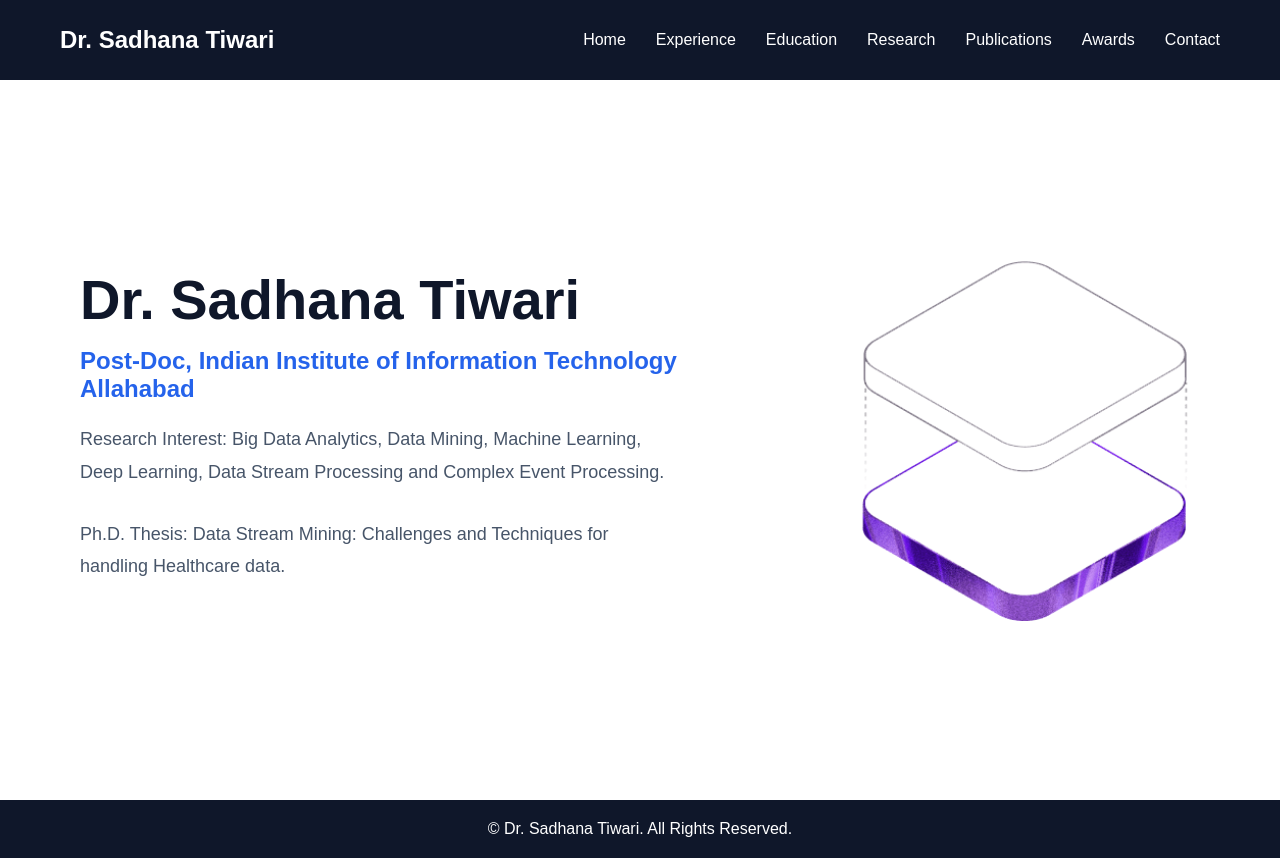
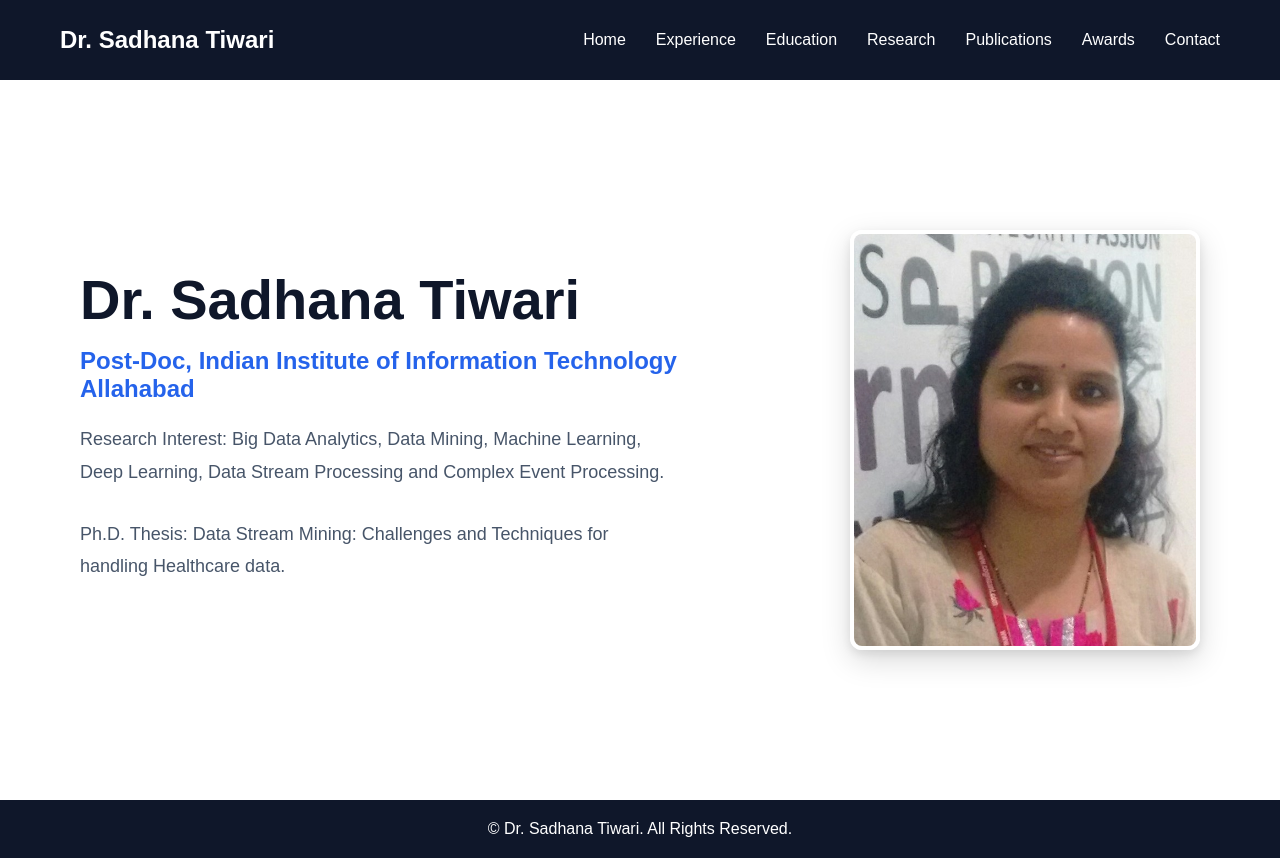
Before and after one commit to MohitChaurasiya1/iiita-portfolio, a React app: page / in a window 1280 px wide. Built offline with nearby package versions, Linux system fonts and the light colour scheme; the HTML template or start-up script is replaced by a standard one.

Commit message:
added image in hero section of home page and place it in pubic folder

```diff
--- a/package.json
+++ b/package.json
@@ -16,6 +16,7 @@
   },
   "devDependencies": {
     "@eslint/js": "^10.0.1",
+    "@rolldown/binding-linux-x64-gnu": "^1.1.0",
     "@types/react": "^19.2.14",
     "@types/react-dom": "^19.2.3",
     "@vitejs/plugin-react": "^6.0.1",
--- a/src/Pages/Home/Home.css
+++ b/src/Pages/Home/Home.css
@@ -39,7 +39,24 @@
     font-size:16px;
 }
 
-.hero-image img{
-    width:350px;
-    border-radius:15px;
+.hero-image img {
+    display: flex;
+  justify-content: center;
+  align-items: center;
+  width: 350px;
+  height: 420px;
+  object-fit: cover;
+
+  border-radius: 12px;
+
+  border: 4px solid #ffffff;
+  box-shadow:
+    0 10px 30px rgba(0, 0, 0, 0.15),
+    0 4px 10px rgba(0, 0, 0, 0.08);
+
+  transition: 0.3s ease;
 }
+
+.hero-image img:hover {
+  transform: translateY(-5px);
+}
--- a/src/Pages/Home/Home.jsx
+++ b/src/Pages/Home/Home.jsx
@@ -1,5 +1,5 @@
 import "./Home.css";
-import hero from "../../assets/hero.png";
+import hero from "../../../public/hero.jpg";
 
 function Home() {
   return (
```
Also changed, not shown: public/hero.jpg (added), 1 other file (tests, documents, lock files or other folders).
